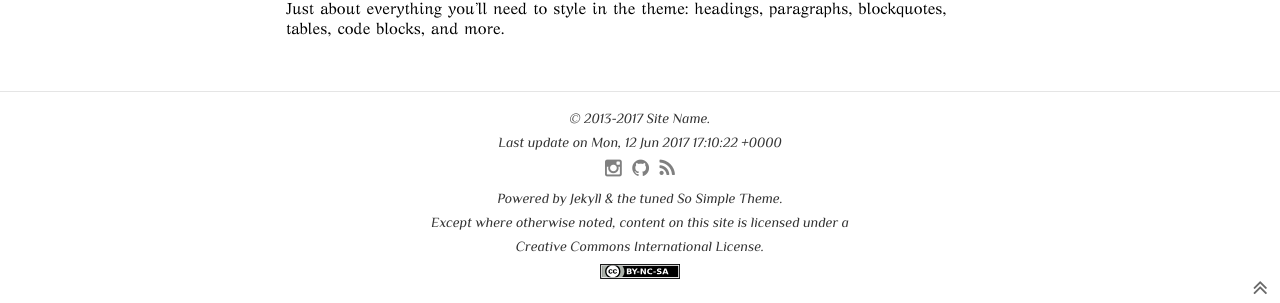
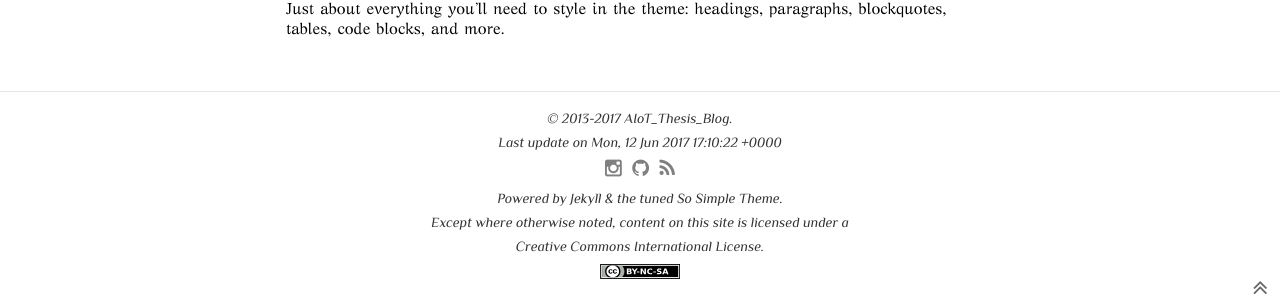
Before and after one commit to tpolvinen/tpolvinen.github.io, a Jekyll site: the page built from index.html, in a window 1280 px wide and 900 px high, scrolled down 1700 px. Shown: the part 594-897 px from the top of the window. Built offline with Jekyll 4.4.1, drawn with Linux system fonts in a browser that asks for light colours; nearby versions of some CDN libraries; the list of posts is cut into pages by our own code.

Commit message:
Refactored _config.yml with site name

```diff
--- a/_config.yml
+++ b/_config.yml
@@ -44,7 +44,7 @@ paginate_path: /posts/page:num
 
 # Site owner
 owner:
-  name: Site Name
+  name: AIoT_Thesis_Blog
   avatar: site-logo.png
   email: tatu.polvinen@gmail.com #youremail
   disqus-shortname: aiot-thesis-blog #your-disqus-shortname
```
